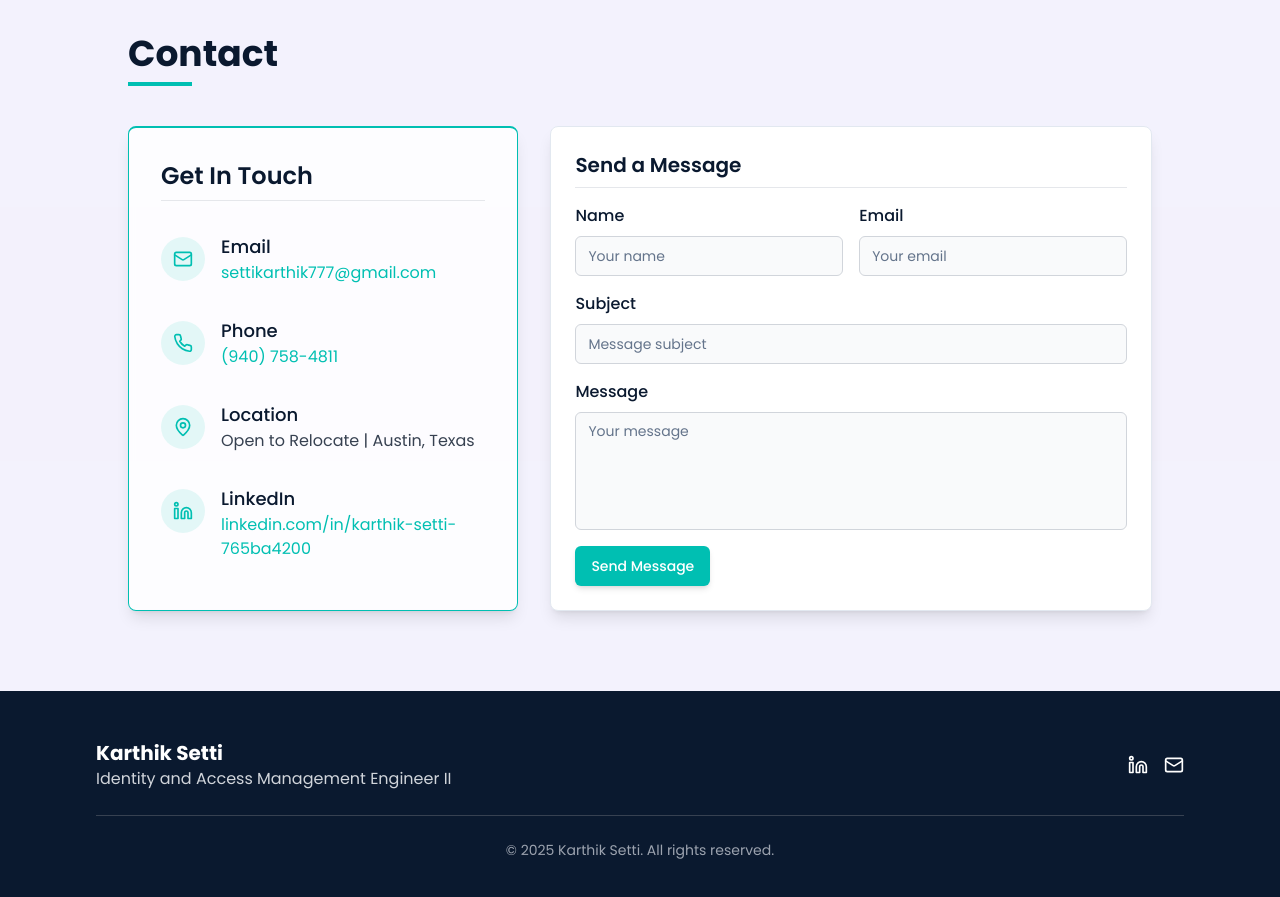
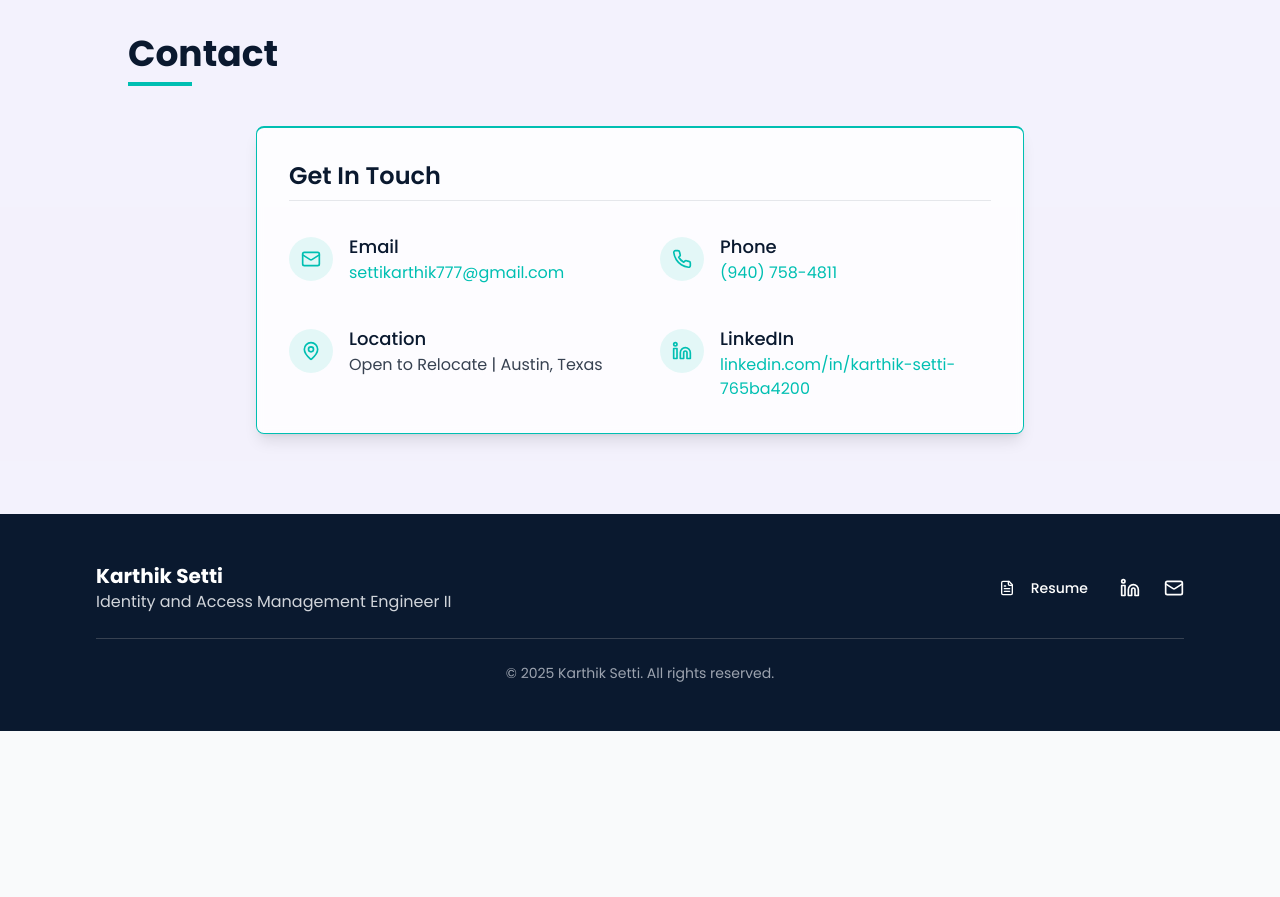
Before and after one commit to Karthiksetti777/karthik-setti-portfolio, a React (Vite) app: page / in a window 1280 px wide. Shown: the part 4620-5517 px from the top of the page. After the commit the page ends 5351 px from the top, so only its background shows below. Built offline with nearby package versions, Linux system fonts and the light colour scheme.

Commit message:
Add resume link and contact section changes
- Update the resume button in the Hero and Footer sections to link to the provided Google Docs URL.
- Remove the "Send a Message" section from the Contact component.
- Enlarge the "Get in Touch" section in the Contact component.

```diff
--- a/src/components/Contact.tsx
+++ b/src/components/Contact.tsx
@@ -1,70 +1,9 @@
 
-import { useState, useRef } from "react";
-import { Button } from "@/components/ui/button";
-import { Input } from "@/components/ui/input";
-import { Textarea } from "@/components/ui/textarea";
+import React from "react";
 import { Card, CardContent } from "@/components/ui/card";
-import { useToast } from "@/hooks/use-toast";
 import { Phone, Mail, MapPin, Linkedin } from "lucide-react";
-import emailjs from "@emailjs/browser";
 
 const Contact = () => {
-  const { toast } = useToast();
-  const formRef = useRef<HTMLFormElement>(null);
-  const [formData, setFormData] = useState({
-    name: "",
-    email: "",
-    subject: "",
-    message: ""
-  });
-  const [isSubmitting, setIsSubmitting] = useState(false);
-
-  const handleChange = (e: React.ChangeEvent<HTMLInputElement | HTMLTextAreaElement>) => {
-    const { name, value } = e.target;
-    setFormData(prev => ({ ...prev, [name]: value }));
-  };
-
-  const handleSubmit = async (e: React.FormEvent) => {
-    e.preventDefault();
-
-    try {
-      setIsSubmitting(true);
-
-      // Use EmailJS to send the form
-      await emailjs.sendForm(
-        'service_0mbs2lc', // Your Service ID
-        '__ejs-test-mail-service__', // Updated Template ID
-        formRef.current!,
-        'EwDUqW7vqZIQi5UNY' // Your Public Key
-      );
-
-      // Show success toast
-      toast({
-        title: "Message Sent",
-        description: "Thank you! I'll get back to you soon.",
-        variant: "default",
-      });
-
-      // Reset form
-      setFormData({
-        name: "",
-        email: "",
-        subject: "",
-        message: ""
-      });
-    } catch (error) {
-      // Show error toast
-      toast({
-        title: "Error",
-        description: "Failed to send message. Please try again later.",
-        variant: "destructive",
-      });
-      console.error("EmailJS error:", error);
-    } finally {
-      setIsSubmitting(false);
-    }
-  };
-
   const contactInfo = [
     {
       icon: <Mail className="h-5 w-5 text-security-accent" />,
@@ -96,14 +35,12 @@ const Contact = () => {
     <div className="container mx-auto">
       <h2 className="section-title animate-on-scroll">Contact</h2>
 
-      <div className="grid grid-cols-1 md:grid-cols-5 gap-8">
-        {/* Enlarged contact info box: now spans 2/5 columns instead of 1/3 */}
-        <div className="md:col-span-2 animate-on-scroll">
-          <Card className="shadow-lg hover:shadow-xl transition-all duration-300 border-t-2 border-security-accent bg-white/80 dark:bg-security-secondary/80 backdrop-blur-sm h-full">
+      <div className="max-w-3xl mx-auto animate-on-scroll">
+        <Card className="shadow-lg hover:shadow-xl transition-all duration-300 border-t-2 border-security-accent bg-white/80 dark:bg-security-secondary/80 backdrop-blur-sm">
           <CardContent className="p-8">
             <h3 className="text-2xl font-semibold mb-8 pb-2 border-b border-gray-200 dark:border-gray-700 text-security-primary dark:text-white">Get In Touch</h3>
 
-              <div className="space-y-8">
+            <div className="grid grid-cols-1 md:grid-cols-2 gap-10">
               {contactInfo.map((item, index) => (
                 <div key={index} className="flex items-start group hover:translate-x-1 transition-transform duration-300">
                   <div className="mt-1 mr-4 bg-security-accent/10 p-3 rounded-full group-hover:bg-security-accent/20 transition-colors">
@@ -130,82 +67,6 @@ const Contact = () => {
           </CardContent>
         </Card>
       </div>
-
-        {/* Form section now spans 3/5 columns instead of 2/3 */}
-        <div className="md:col-span-3 animate-on-scroll">
-          <Card className="shadow-lg hover:shadow-xl transition-all duration-300">
-            <CardContent className="p-6">
-              <h3 className="text-xl font-semibold mb-4 pb-2 border-b border-gray-200 dark:border-gray-700 text-security-primary dark:text-white">Send a Message</h3>
-
-              <form ref={formRef} onSubmit={handleSubmit} className="space-y-4">
-                <div className="grid grid-cols-1 md:grid-cols-2 gap-4">
-                  <div className="space-y-2">
-                    <label htmlFor="name" className="font-medium text-security-primary dark:text-white">Name</label>
-                    <Input
-                      id="name"
-                      name="name"
-                      placeholder="Your name"
-                      value={formData.name}
-                      onChange={handleChange}
-                      required
-                      className="border-gray-300 focus:border-security-accent focus:ring focus:ring-security-accent/20 transition-all"
-                    />
-                  </div>
-
-                  <div className="space-y-2">
-                    <label htmlFor="email" className="font-medium text-security-primary dark:text-white">Email</label>
-                    <Input
-                      id="email"
-                      name="email"
-                      type="email"
-                      placeholder="Your email"
-                      value={formData.email}
-                      onChange={handleChange}
-                      required
-                      className="border-gray-300 focus:border-security-accent focus:ring focus:ring-security-accent/20 transition-all"
-                    />
-                  </div>
-                </div>
-
-                <div className="space-y-2">
-                  <label htmlFor="subject" className="font-medium text-security-primary dark:text-white">Subject</label>
-                  <Input
-                    id="subject"
-                    name="subject"
-                    placeholder="Message subject"
-                    value={formData.subject}
-                    onChange={handleChange}
-                    required
-                    className="border-gray-300 focus:border-security-accent focus:ring focus:ring-security-accent/20 transition-all"
-                  />
-                </div>
-
-                <div className="space-y-2">
-                  <label htmlFor="message" className="font-medium text-security-primary dark:text-white">Message</label>
-                  <Textarea
-                    id="message"
-                    name="message"
-                    placeholder="Your message"
-                    rows={5}
-                    value={formData.message}
-                    onChange={handleChange}
-                    required
-                    className="border-gray-300 focus:border-security-accent focus:ring focus:ring-security-accent/20 transition-all resize-none"
-                  />
-                </div>
-
-                <Button
-                  type="submit"
-                  className="w-full md:w-auto bg-security-accent hover:bg-security-accent/80 text-white shadow-md hover:shadow-xl transition-all duration-300 hover:-translate-y-1"
-                  disabled={isSubmitting}
-                >
-                  {isSubmitting ? "Sending..." : "Send Message"}
-                </Button>
-              </form>
-            </CardContent>
-          </Card>
-        </div>
-      </div>
     </div>
   );
 };
--- a/src/components/Footer.tsx
+++ b/src/components/Footer.tsx
@@ -1,5 +1,6 @@
 
-import { Linkedin, Mail } from "lucide-react";
+import { Linkedin, Mail, FileText } from "lucide-react";
+import { Button } from "@/components/ui/button";
 
 const Footer = () => {
   return (
@@ -11,7 +12,17 @@ const Footer = () => {
             <p className="text-gray-300">Identity and Access Management Engineer II</p>
           </div>
 
-          <div className="flex space-x-4">
+          <div className="flex space-x-6 items-center">
+            <Button
+              variant="ghost"
+              className="text-white hover:bg-security-primary/70 hover:text-security-accent transition-colors p-2"
+              onClick={() => {
+                window.open('https://docs.google.com/document/d/1YUQAOetDNNUwkjJY_HwJTovyVcMjYWilDmLnK1jNhe0/edit?usp=sharing', '_blank');
+              }}
+            >
+              <FileText size={18} className="mr-2" /> Resume
+            </Button>
+
             <a
               href="https://linkedin.com/in/karthik-setti-765ba4200"
               target="_blank"
--- a/src/components/Hero.tsx
+++ b/src/components/Hero.tsx
@@ -1,4 +1,3 @@
-
 import { Button } from '@/components/ui/button';
 import { ArrowRight, Shield, Key, Lock, Download } from 'lucide-react';
 
@@ -34,15 +33,7 @@ const Hero = () => {
               <Button
                 className="bg-white dark:bg-security-secondary hover:bg-gray-100 dark:hover:bg-security-secondary/80 text-security-primary dark:text-white font-medium px-6 py-6 rounded-md flex items-center gap-2 border border-gray-200 dark:border-gray-700 shadow-lg transition-all duration-300 hover:translate-y-[-2px]"
                 onClick={() => {
-                  // Create anchor element for download
-                  const a = document.createElement('a');
-                  a.href = '/Karthik_Setti_Resume.pdf'; // Add your resume path here
-                  a.download = 'Karthik_Setti_Resume.pdf';
-                  a.target = '_blank';
-                  a.rel = 'noopener noreferrer';
-                  document.body.appendChild(a);
-                  a.click();
-                  document.body.removeChild(a);
+                  window.open('https://docs.google.com/document/d/1YUQAOetDNNUwkjJY_HwJTovyVcMjYWilDmLnK1jNhe0/edit?usp=sharing', '_blank');
                 }}
               >
                 Resume <Download size={16} />
```
Lines whose indentation alone changed are shown as unchanged.
